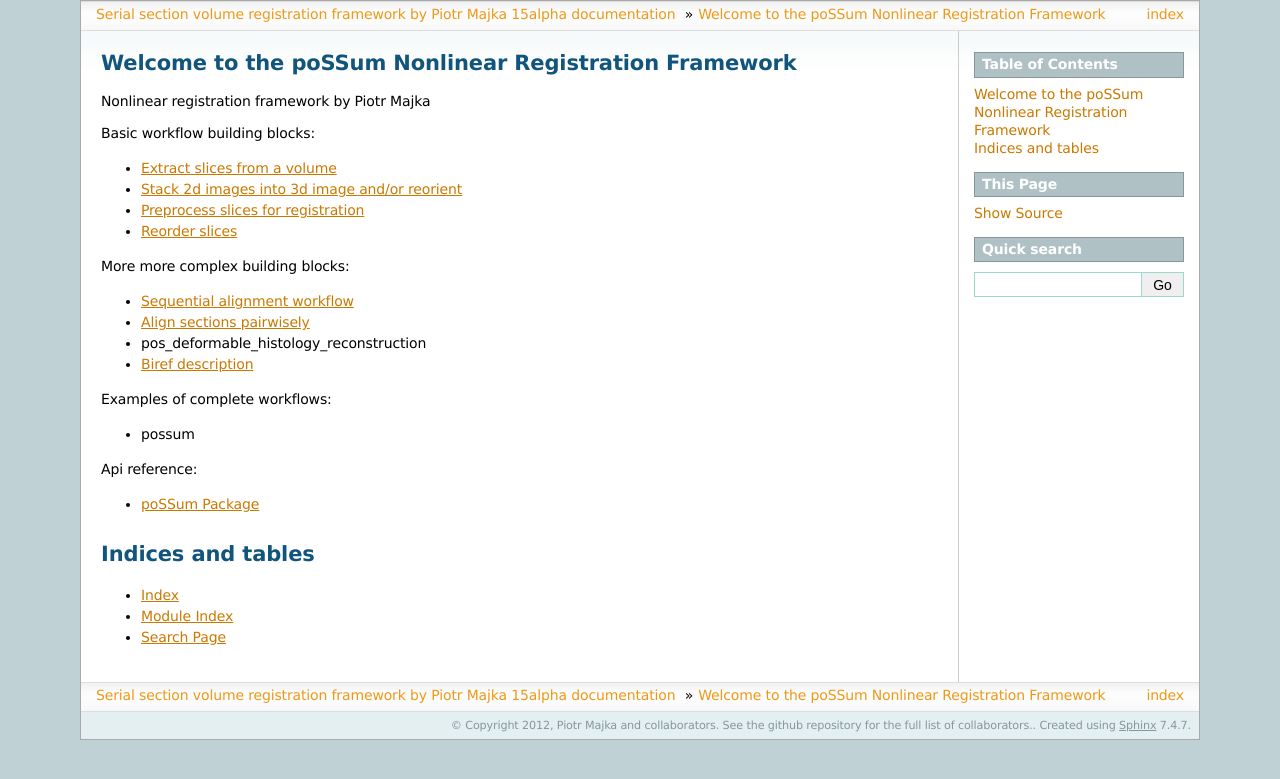
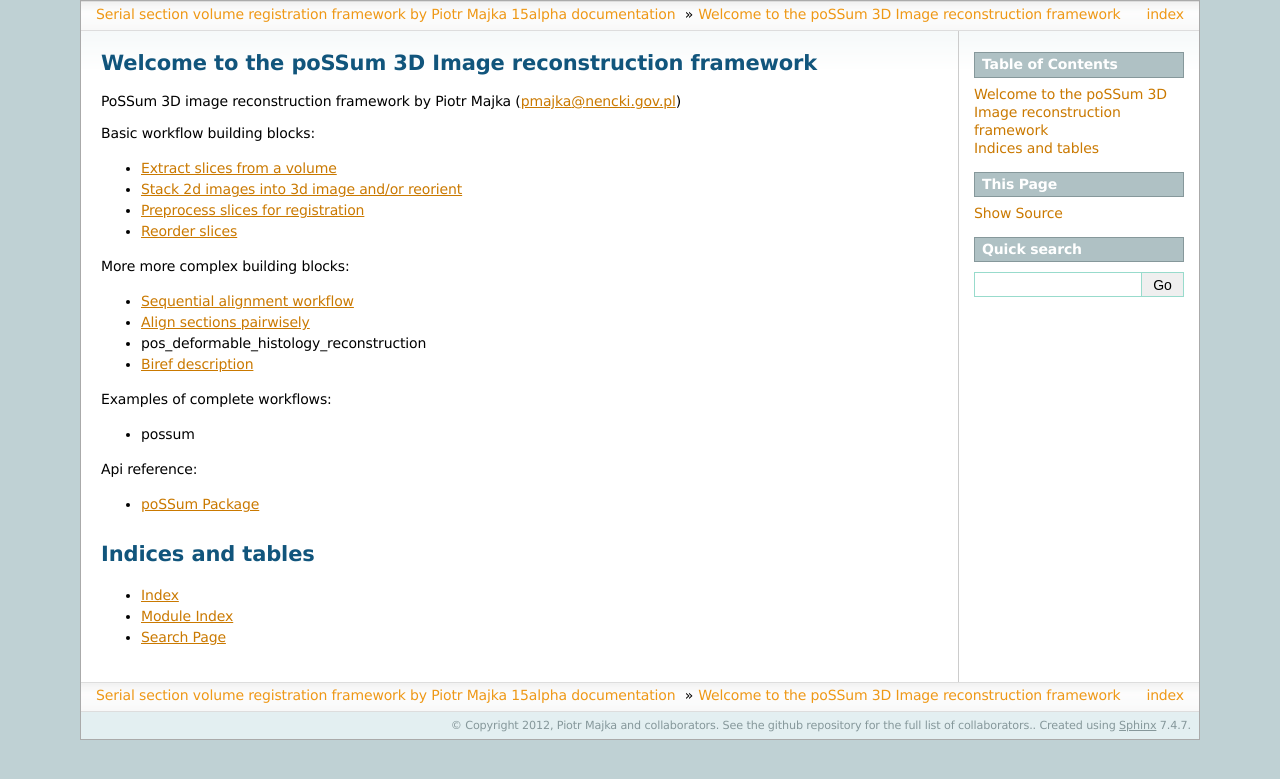
Before and after one commit to pmajka/poSSum, a Sphinx documentation site: the page built from docs/source/index.rst, in a window 1280 px wide. Shown: the top 779 px of the page. Built offline with Sphinx 7.4.7, drawn with Linux system fonts in a browser that asks for light colours; formulas are drawn with MathJax 3.

Commit message:
DOC: Updating documentation of the deformable reconstruction script.

```diff
--- a/docs/source/index.rst
+++ b/docs/source/index.rst
@@ -3,10 +3,10 @@
    You can adapt this file completely to your liking, but it should at least
    contain the root `toctree` directive.
 
-Welcome to the poSSum Nonlinear Registration Framework
+Welcome to the poSSum 3D Image reconstruction framework
 ========================================================
 
-Nonlinear registration framework by Piotr Majka
+PoSSum 3D image reconstruction framework by Piotr Majka (pmajka@nencki.gov.pl)
 
 
 Basic workflow building blocks:
```
Also changed, not shown: 1 other file.
